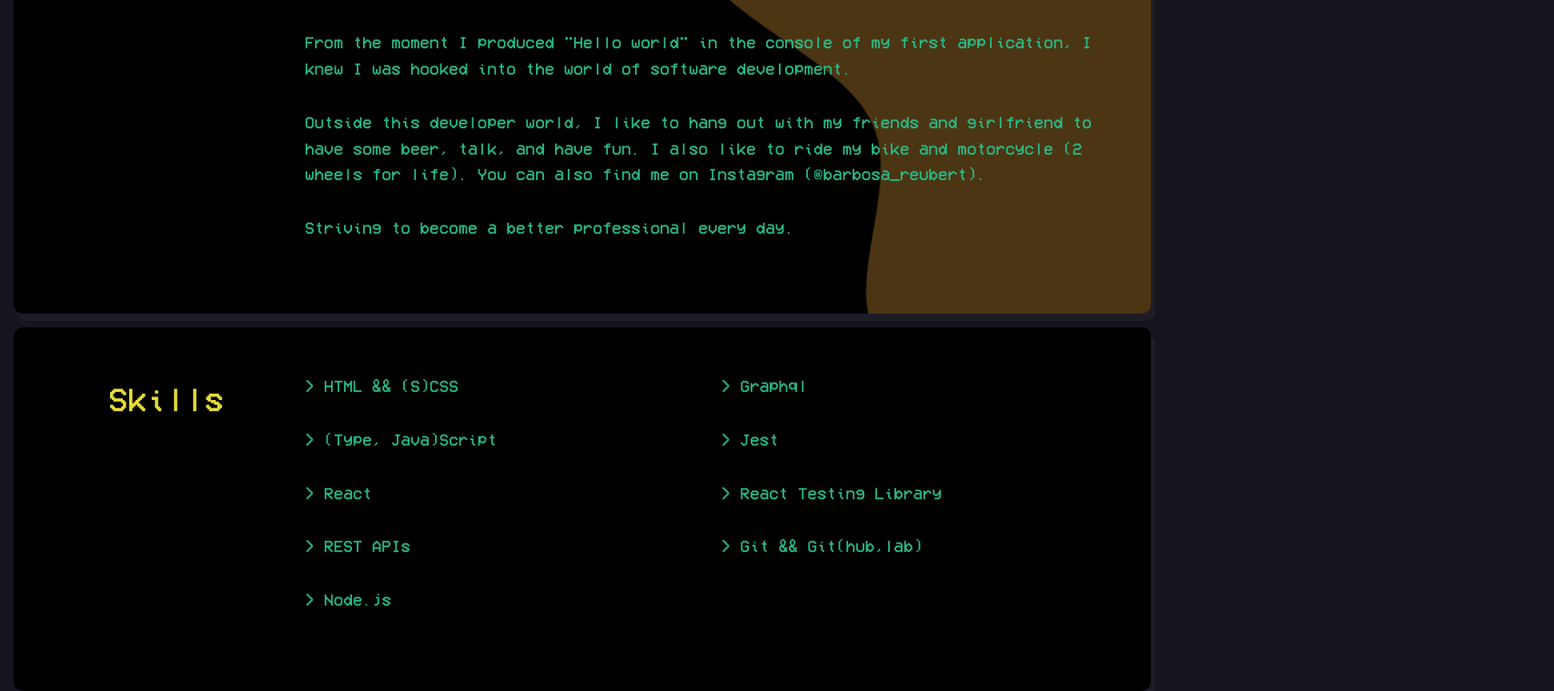
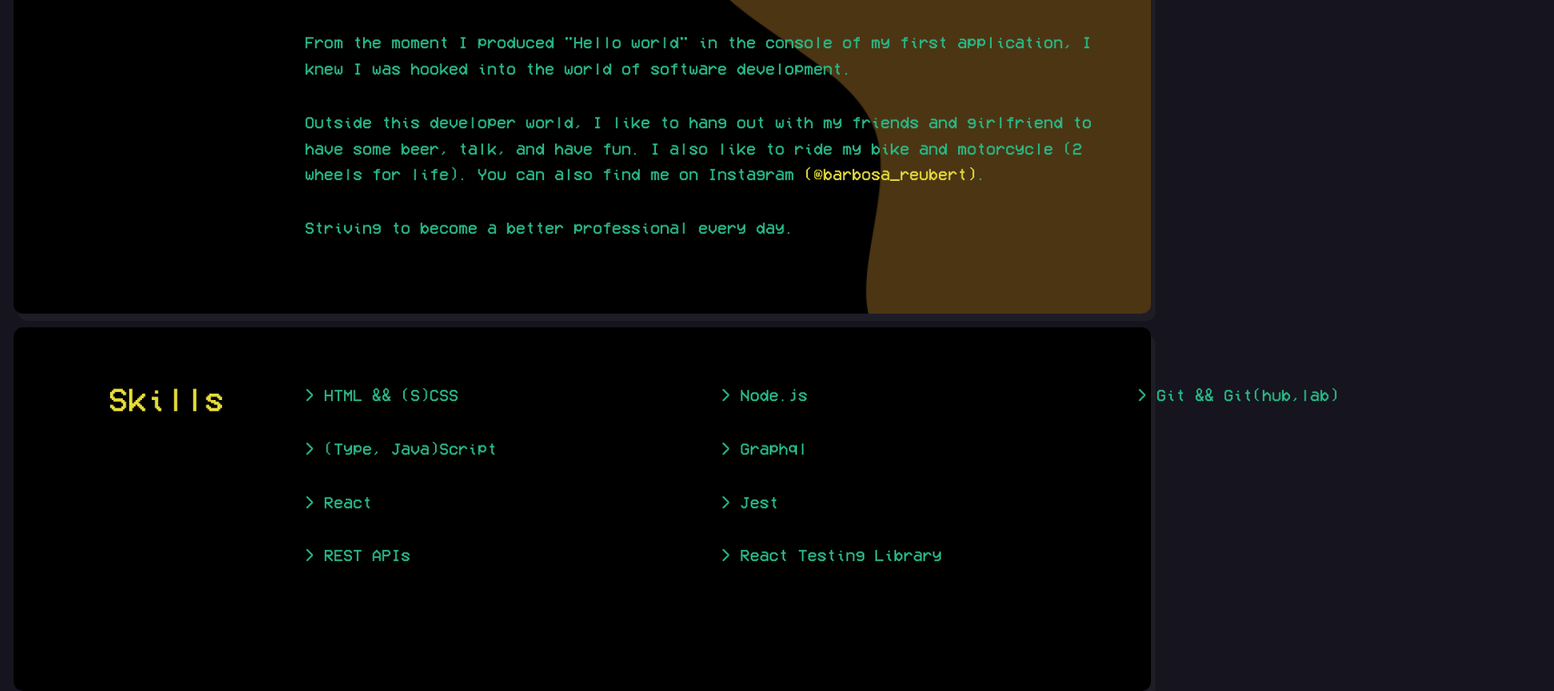
Before and after one commit to reubert22/nextjs-blog, a Next.js app: page / in a window 1280 px wide. Shown: the part 900-1660 px from the top of the page at 91% size, 1708 px wide, since content can reach past the window. Built offline with nearby package versions, Linux system fonts and the light colour scheme.

Commit message:
fix: alignment and adding link to insta

```diff
--- a/components/About/About.js
+++ b/components/About/About.js
@@ -26,7 +26,11 @@ export default function About() {
           Outside this developer world, I like to hang out with my friends and
           girlfriend to have some beer, talk, and have fun. I also like to ride
           my bike and motorcycle (2 wheels for life). You can also find me on
-          Instagram (@barbosa_reubert).
+          Instagram{" "}
+          <a href="https://www.instagram.com/barbosa_reubert/" target="_blank">
+            (@barbosa_reubert)
+          </a>
+          .
         </p>
         <p> Striving to become a better professional every day.</p>
       </div>
--- a/components/About/About.module.css
+++ b/components/About/About.module.css
@@ -36,6 +36,12 @@
   color: var(--primary-green);
 }
 
+.container-about-me-description a {
+  text-decoration: none;
+  cursor: pointer;
+  color: var(--primary-yellow);
+}
+
 .background-img {
   position: absolute;
   height: 100%;
--- a/components/Experience/Experience.module.css
+++ b/components/Experience/Experience.module.css
@@ -13,7 +13,6 @@
 
 .container-experience-title {
   width: 100%;
-  z-index: 2;
 }
 
 .container-experience-title span {
@@ -35,9 +34,6 @@
   flex-direction: column;
   width: 100%;
   margin: 0 0 30px 0;
-}
-
-.experience-item-title-date {
 }
 
 .experience-item-title-date .title {
@@ -89,6 +85,7 @@
   }
 
   .container-experience-items {
+    padding-top: 10px;
     width: 75%;
   }
 
--- a/components/Skills/Skills.module.css
+++ b/components/Skills/Skills.module.css
@@ -57,6 +57,7 @@
   }
 
   .container-skills-items {
+    padding-top: 10px;
     width: 75%;
   }
 
```
